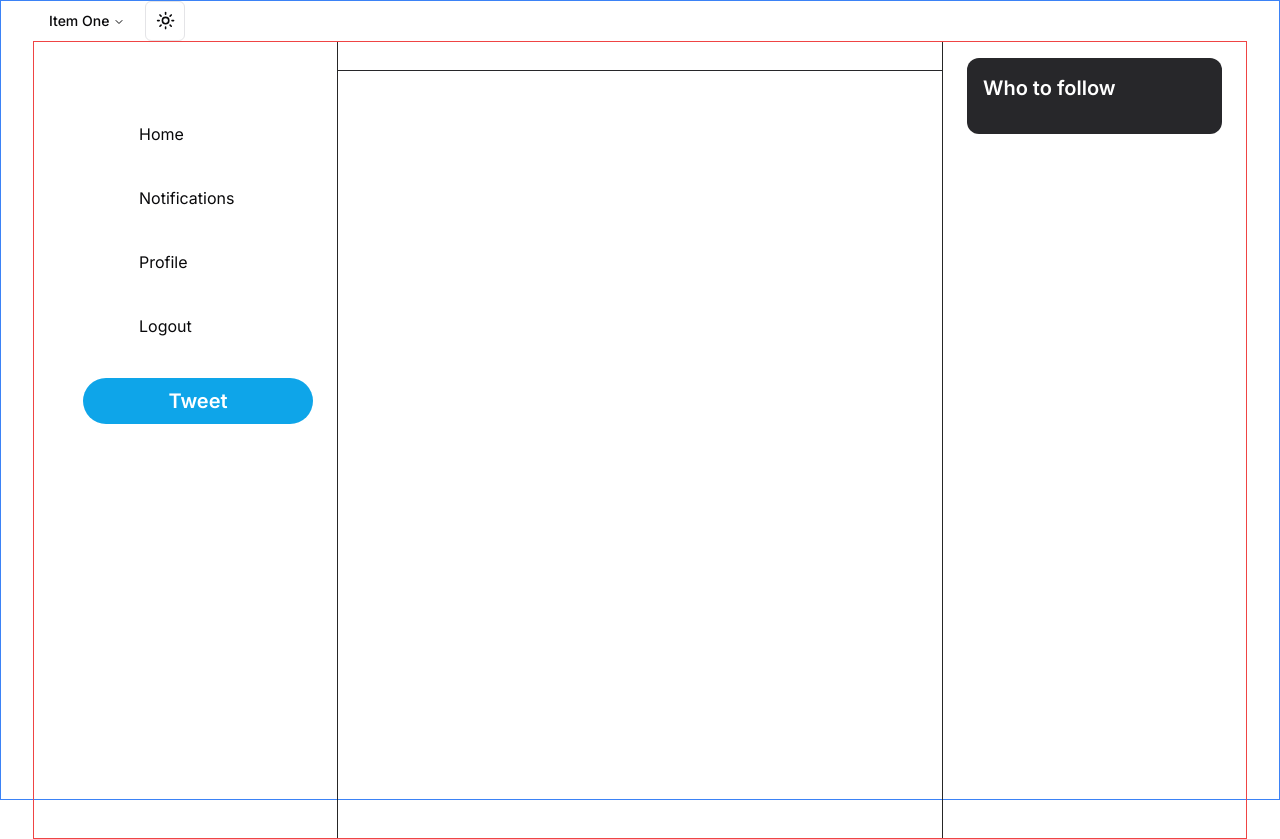
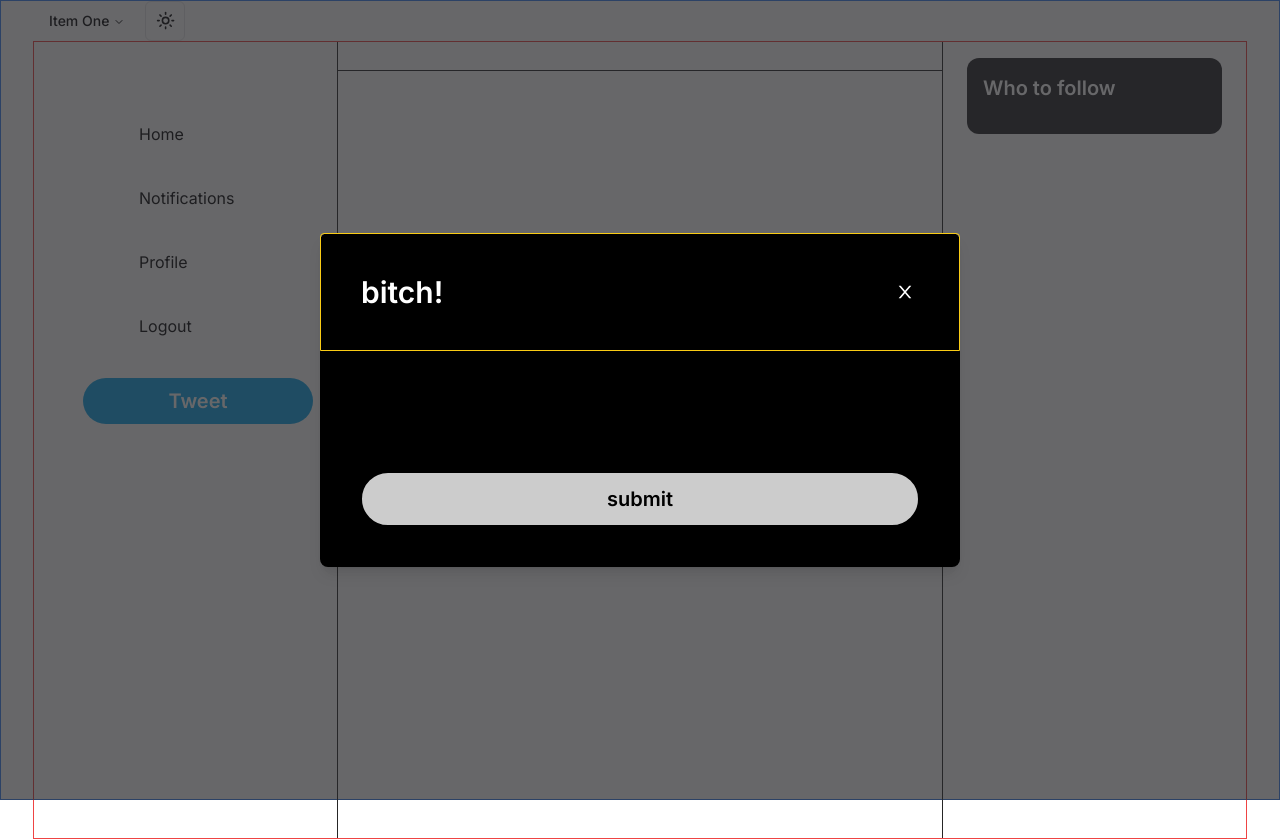
Before and after one commit to kmfiguerrez/twitter-clone, a Next.js app: page / in a window 1280 px wide. Built offline with nearby package versions, Linux system fonts and the light colour scheme.

Commit message:
Add modal components.
- Added modal component
- Added button component
- Added Input component

```diff
--- a/src/app/layout.tsx
+++ b/src/app/layout.tsx
@@ -3,9 +3,10 @@ import '../styles/globals.css'
 import type { Metadata } from 'next'
 import { Inter } from 'next/font/google'
 import { ThemeProvider } from '@/context/theme-provider'
-import NavMenu from '@/components/nav-menu'
-import Sidebar from '@/components/sidebar'
+import NavMenu from '@/components/nav/nav-menu'
+import Sidebar from '@/components/sidebar/sidebar'
 import FollowBar from '@/components/follow-bar'
+import Modal from '@/components/modal/modal'
 
 const inter = Inter({ subsets: ['latin'] })
 
@@ -23,6 +24,9 @@ export default function RootLayout({
   return (
     <html lang="en" suppressHydrationWarning>
       <body className={inter.className}>
+
+        <Modal isOpen={true} title='bitch!' actionLabel='submit'></Modal>
+
         <ThemeProvider attribute="class" defaultTheme="system" enableSystem>
           <div className="container h-screen border border-blue-500">
             <NavMenu></NavMenu>
--- /dev/null
+++ b/src/components/modal/input.tsx
@@ -0,0 +1,45 @@
+import { type } from "os"
+
+interface InputProps {
+    placeholder?: string
+    value?: string
+    type?: string
+    disabled?: boolean
+    onChange: (event: React.ChangeEvent<HTMLInputElement>) => void
+}
+
+const Input: React.FC<InputProps> = ({
+    placeholder,
+    value,
+    type,
+    disabled,
+    onChange
+}) => {
+    return (
+        <input
+            type={type}
+            placeholder={placeholder}
+            value={value}
+            disabled={disabled}
+            onChange={onChange}
+            className="
+                w-full
+                p-4
+                text-lg
+                bg-black
+                border-neutral-800
+                rounded-md
+                outline-none
+                text-white
+                focus:border-sky-500
+                focus:border-2
+                transition
+                disabled:bg-neutral-900
+                disabled:opacity-70
+                disabled:cursor-not-allowed
+            "
+        />
+    )
+}
+
+export default Input
--- /dev/null
+++ b/src/components/modal/modal.tsx
@@ -0,0 +1,144 @@
+'use client'
+
+import { useCallback } from "react"
+import { AiOutlineClose } from 'react-icons/ai'
+import Button from "./button"
+
+interface ModalProps {
+    isOpen: boolean
+    title?: string
+    body?: React.ReactElement
+    footer?: React.ReactElement
+    actionLabel?: string
+    disabled?: boolean
+    onClose?: () => void
+    onSubmit?: () => void
+}
+
+const Modal: React.FC<ModalProps> = ({
+    isOpen,
+    title,
+    body,
+    footer,
+    actionLabel,
+    disabled,
+    onClose,
+    onSubmit
+}) => {
+
+    const handleClose = useCallback(() => {
+        if (disabled) {
+            return
+        }
+
+        // onClose()
+    }, [disabled, onClose])
+
+    const handleSubmit = useCallback(() => {
+        if (disabled) {
+            return
+        }
+
+        // onSubmit()
+    }, [disabled, onSubmit])
+
+    if (!isOpen) {
+        return null
+    }
+
+    return (
+        <>
+            <div className="
+                flex
+                justify-center
+                items-center
+                overflow-x-hidden
+                overflow-y-auto
+                fixed
+                inset-0
+                z-50
+                outline-none
+                focus:outline-none
+                bg-zinc-800
+                bg-opacity-70
+
+            ">
+                <div className="
+                    relative
+                    w-full
+                    lg:w-3/6
+                    my-6
+                    mx-auto
+                    lg:max-w-3xl
+                    h-full
+                    lg:h-auto
+                ">
+                    {/* Content */}
+                    <div className="
+                        h-full
+                        lg:h-auto
+                        border-0
+                        rounded-lg
+                        shadow-lg
+                        relative
+                        flex
+                        flex-col
+                        w-full
+                        bg-black
+                        outline-none
+                        focus:outline-none
+
+
+                    ">
+                        {/* Header */}
+                        <div className="
+                            flex
+                            items-center
+                            justify-between
+                            p-10
+                            rounded-t
+                            border
+                            border-yellow-400
+                        ">
+                            <h3 className="text-3xl font-semibold text-white">{title}</h3>
+                            <button
+                                onClick={handleClose}
+                                className="
+                                    p-1
+                                    ml-auto
+                                    border-0
+                                    text-white
+                                    hover:opacity-70
+                                    transition
+                                    "
+                            >
+                                <AiOutlineClose size={20} />
+                            </button>
+                        </div>
+                        {/* Body */}
+                        <div className="relative p-10 flex-auto">
+                            {body}
+                        </div>
+                        {/* Footer */}
+                        <div className="flex flex-col gap-2 p-10">
+                            <Button
+                                disabled={disabled}
+                                label={actionLabel!}
+                                secondary
+                                fullWidth
+                                large
+                                onClick={handleSubmit}
+                            />
+                            {footer}
+                        </div>
+                    </div>
+
+                </div>
+
+            </div>
+        </>
+
+    )
+}
+
+export default Modal
--- a/src/components/nav-menu.tsx
+++ b/src/components/nav/nav-menu.tsx
@@ -10,7 +10,7 @@ import {
     NavigationMenuTrigger,
     NavigationMenuViewport,
   } from "@/components/ui/navigation-menu"
-import { ModeToggle } from "./theme-button"
+import { ModeToggle } from "./nav-theme-button"
 
 
 export default function NavMenu() {
```
Also changed, not shown: src/components/modal/button.tsx (renamed from src/components/button.tsx), src/components/nav/nav-theme-button.tsx (renamed from src/components/theme-button.tsx), src/components/sidebar/sidebar-item.tsx (renamed from src/components/sidebar-item.tsx), src/components/sidebar/sidebar-logo.tsx (renamed from src/components/sidebar-logo.tsx), src/components/sidebar/sidebar-tweet-button.tsx (renamed from src/components/sidebar-tweet-button.tsx), src/components/sidebar/sidebar.tsx (renamed from src/components/sidebar.tsx).
